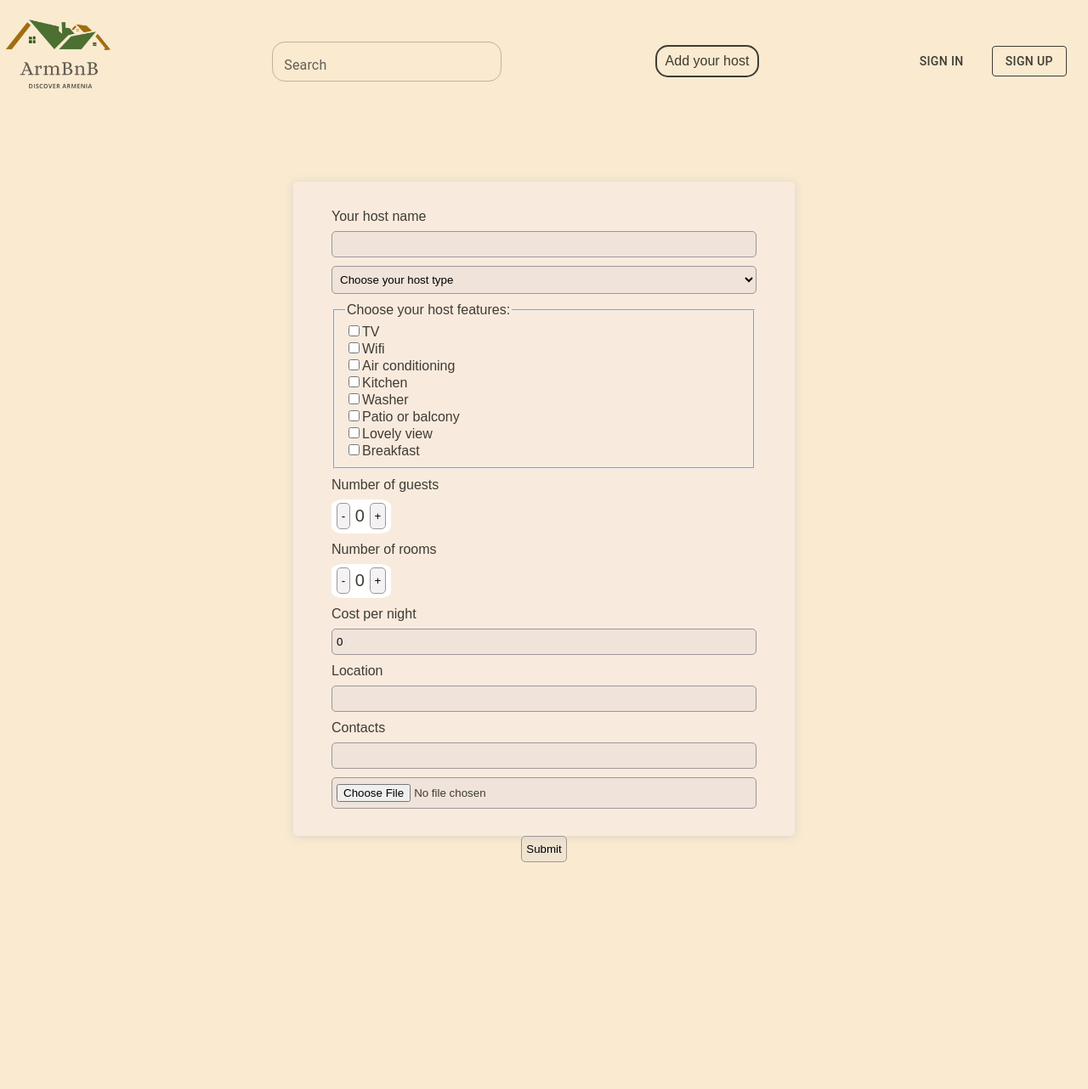
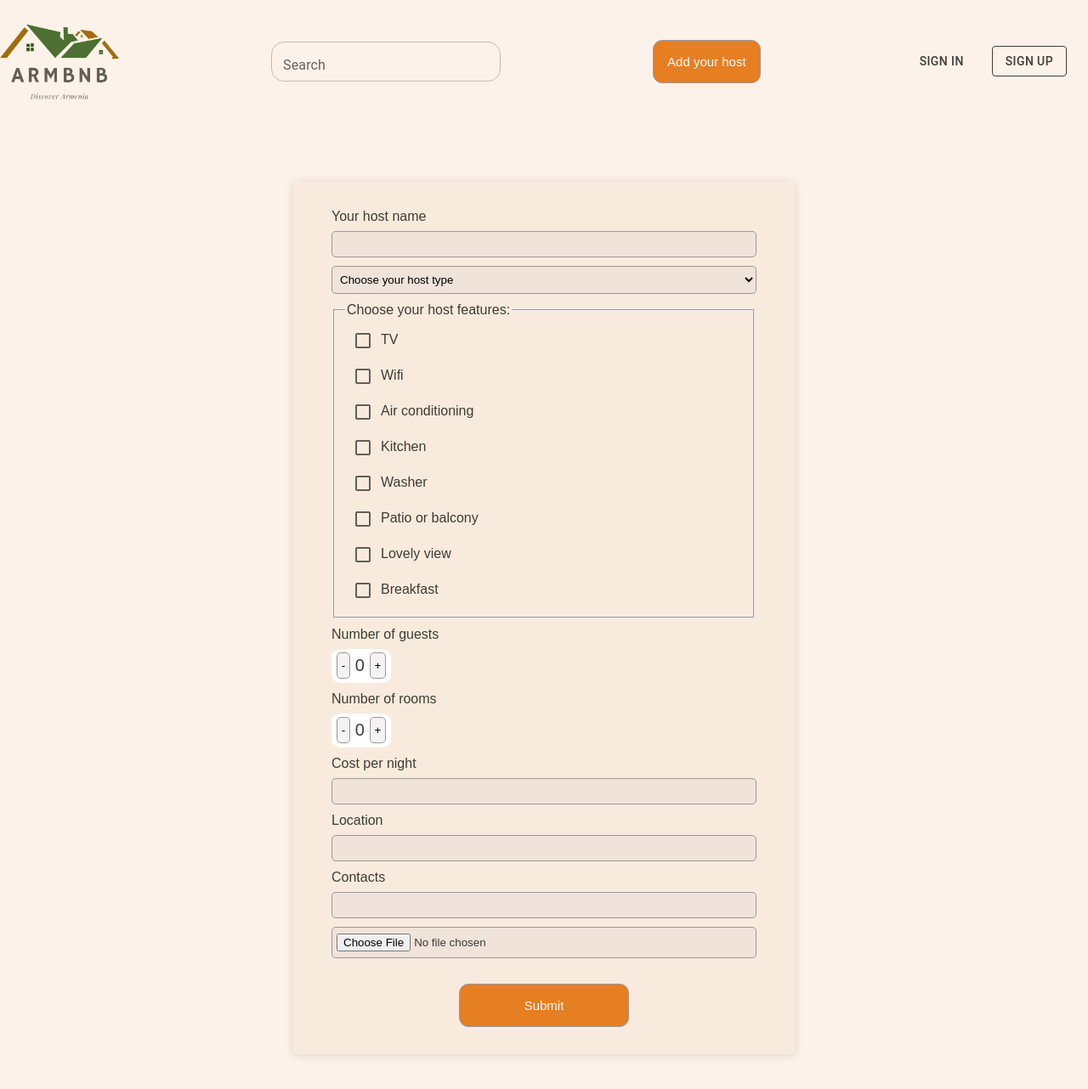
Before and after one commit to GregMatinyan/ArmBnB, a React (Create React App) app: page /offer in a window 1280 px wide. Shown: the top 1282 px of the page at 85% size. Before the commit the page ends 1015 px from the top, so only its background shows below. Built offline with nearby package versions, Linux system fonts and the light colour scheme; no server answers; the HTML template or start-up script is replaced by a standard one.

Commit message:
First look of our page

```diff
--- a/src/components/addHost/AddHost.js
+++ b/src/components/addHost/AddHost.js
@@ -1,10 +1,11 @@
 import React, { useState } from "react";
 import Header from "../headerComponents/Header";
-import styles from "./AddItem.module.css";
+import styles from "./AddHost.module.css";
 import { v4 } from "uuid";
 import { offersCollection, storage } from "../../configs/firebase";
 import { ref, getDownloadURL, uploadBytes } from "firebase/storage";
 import { setDoc, doc } from "@firebase/firestore";
+import Checkbox from "@mui/material/Checkbox";
 
 function AddHost() {
   const [uploadedImage, setUploadedImage] = useState(null);
@@ -20,7 +21,7 @@ function AddHost() {
   const [lovelyView, setLovelyView] = useState(false);
   const [rooms, setRooms] = useState(0);
   const [guests, setGuests] = useState(0);
-  const [price, setPrice] = useState(0);
+  const [price, setPrice] = useState();
   const [contacts, setContacts] = useState("");
   const [location, setLocation] = useState("");
 
@@ -42,7 +43,8 @@ function AddHost() {
     contacts,
   };
 
-  const handleUploadData = async () => {
+  const handleUploadData = async (e) => {
+    e.preventDefault();
     if (uploadedImage == null) return;
     const offerId = hostName.replace(" ", "_") + v4();
     const storageRef = ref(storage, `images/${offerId}/${uploadedImage.name}`);
@@ -52,11 +54,12 @@ function AddHost() {
   };
 
   return (
-    <div>
+    <div className={styles.container}>
       <Header />
       <form className={styles.form}>
         <div>
           <label htmlFor="hname">Your host name</label>
+
           <input
             value={hostName}
             onChange={(e) => setHotelName(e.target.value)}
@@ -71,83 +74,94 @@ function AddHost() {
             onChange={(e) => setHostType(e.target.value)}
           >
             <option> Choose your host type</option>
+            <option>Hotel</option>
             <option>Motel</option>
+            <option>House</option>
+            <option>Apartment</option>
             <option>Cottage</option>
+            <option>VIP</option>
           </select>
         </div>
         <div>
-          <fieldset>
+          <fieldset className={styles.fieldset}>
             <legend>Choose your host features:</legend>
 
             <div>
-              <input
+              <Checkbox
+                id="tv"
+                onChange={() => setTv(!tv)}
                 checked={tv}
-                onChange={() => setTv(!tv)}
-                type="checkbox"
-                id="tv"
+                color="success"
               />
               <label htmlFor="tv">TV</label>
             </div>
+
             <div>
-              <input
+              <Checkbox
+                id="wifi"
+                onChange={() => setwifi(!wifi)}
                 checked={wifi}
-                onChange={() => setwifi(!wifi)}
-                type="checkbox"
-                id="wifi"
+                color="success"
               />
               <label htmlFor="wifi">Wifi</label>
             </div>
+
             <div>
-              <input
+              <Checkbox
+                id="air"
+                onChange={() => setConditioner(!conditioner)}
                 checked={conditioner}
-                onChange={() => setConditioner(!conditioner)}
-                type="checkbox"
-                id="air"
+                color="success"
               />
               <label htmlFor="air">Air conditioning</label>
             </div>
+
             <div>
-              <input
+              <Checkbox
+                id="kitchen"
+                onChange={() => setKitchen(!kitchen)}
                 checked={kitchen}
-                onChange={() => setKitchen(!kitchen)}
-                type="checkbox"
-                id="kitchen"
+                color="success"
               />
               <label htmlFor="kitchen">Kitchen</label>
             </div>
+
             <div>
-              <input
+              <Checkbox
+                id="washer"
+                onChange={() => setwasher(!washer)}
                 checked={washer}
-                onChange={() => setwasher(!washer)}
-                type="checkbox"
-                id="washer"
+                color="success"
               />
               <label htmlFor="washer">Washer</label>
             </div>
+
             <div>
-              <input
+              <Checkbox
+                id="patio"
+                onChange={() => setPatio(!patio)}
                 checked={patio}
-                onChange={() => setPatio(!patio)}
-                type="checkbox"
-                id="patio"
+                color="success"
               />
               <label htmlFor="patio">Patio or balcony</label>
             </div>
+
             <div>
-              <input
-                value={lovelyView}
+              <Checkbox
+                id="view"
                 onChange={() => setLovelyView(!lovelyView)}
-                type="checkbox"
-                id="view"
+                checked={lovelyView}
+                color="success"
               />
               <label htmlFor="view">Lovely view</label>
             </div>
+
             <div>
-              <input
-                value={breakfast}
+              <Checkbox
+                id="breakfast"
                 onChange={() => setBreakfast(!breakfast)}
-                type="checkbox"
-                id="breakfast"
+                checked={breakfast}
+                color="success"
               />
               <label htmlFor="breakfast">Breakfast</label>
             </div>
@@ -237,9 +251,10 @@ function AddHost() {
             onChange={(e) => setUploadedImage(e.target.files[0])}
           />
         </div>
+        <button className={styles.subBtn} onClick={handleUploadData}>
+          Submit
+        </button>
       </form>
-
-      <button onClick={handleUploadData}>Submit</button>
     </div>
   );
 }
--- a/src/components/addHost/AddItem.module.css
+++ b/src/components/addHost/AddHost.module.css
@@ -1,3 +1,7 @@
+.container {
+  padding-bottom: 50px;
+}
+
 .form {
   display: flex;
   width: 500px;
@@ -28,6 +32,11 @@ button,
   border: 1px solid #9e9797;
   background-color: rgb(211 205 205 / 26%);
 }
+
+.fieldset input[type="checkbox"] {
+  background-color: blue;
+}
+
 .btn {
   width: 120px;
 }
@@ -73,3 +82,39 @@ button,
 .btnSpan {
   cursor: pointer;
 }
+
+/* .subBtn {
+  width: 130px;
+  margin: auto;
+  margin-top: 20px;
+  cursor: pointer;
+  font-size: 18px;
+  background-color: #e0d4bf;
+  box-shadow: 0 0 4px #ae9f9f;
+  transition: all 0.2s;
+}
+.subBtn:hover {
+  background-color: #dad2c9;
+  box-shadow: 0 0 7px #ae9f9f;
+} */
+
+.subBtn {
+  margin: auto;
+  margin-top: 20px;
+  width: 200px;
+  transition: all 0.2s;
+  cursor: pointer;
+  padding: 1rem 1rem;
+  border-radius: 11px;
+  color: #fff;
+  background-color: #e67e22;
+  font-size: 15px;
+}
+
+.subBtn:hover {
+  border-radius: 9px;
+  color: #fff;
+  background-color: #cf711f;
+  transition: all 0.3s;
+  box-shadow: 0 0 7px #ae9f9f;
+}
--- a/src/components/headerComponents/Header.js
+++ b/src/components/headerComponents/Header.js
@@ -89,12 +89,12 @@ function Header() {
         <TextField id="outlined-basic" label="Search" variant="outlined" />
       </div>
 
-      <span
+      <button
         onClick={() => navigation(OFFER_PATH)}
         className={styles.addOfferSpan}
       >
         Add your host
-      </span>
+      </button>
       {renderSign()}
     </header>
   );
--- a/src/components/headerComponents/Header.module.css
+++ b/src/components/headerComponents/Header.module.css
@@ -1,6 +1,7 @@
 .logo {
   width: 140px;
   cursor: pointer;
+  background-color: #3f3b34;
 }
 
 .header {
@@ -40,14 +41,18 @@
 }
 
 .addOfferSpan {
-  display: inline-block;
-  border: 2px solid #3f3b34;
-  padding: 8px 10px;
-  border-radius: 15px;
   transition: all 0.2s;
   cursor: pointer;
+  padding: 1rem 1rem;
+  border-radius: 11px;
+  color: #fff;
+  background-color: #e67e22;
+  font-size: 15px;
 }
 
 .addOfferSpan:hover {
-  background-color: #f4ddb5;
+  border-radius: 9px;
+  color: #fff;
+  background-color: #cf711f;
+  transition: all 0.3s;
 }
--- a/src/components/homePage/Home.module.css
+++ b/src/components/homePage/Home.module.css
@@ -31,11 +31,9 @@
 }
 
 .hostDescription {
+  width: 100%;
   display: flex;
+  flex-wrap: wrap;
   justify-content: space-evenly;
   margin-top: 80px;
 }
-
-.hostDescription img {
-  width: 60px;
-}
--- /dev/null
+++ b/src/components/hostPage/RenderHost.module.css
@@ -0,0 +1,48 @@
+.hosts {
+  width: 280px;
+  margin-bottom: 20px;
+  padding: 0 15 0 15;
+  text-decoration: none;
+  color: black;
+}
+
+.hosts img {
+  border-radius: 20px;
+  width: 280px;
+  height: 240px;
+}
+
+.hostContainer {
+  display: flex;
+  flex-direction: column;
+  text-align: left;
+}
+
+.hostContainer p {
+  margin: 10px;
+}
+
+.imgContainer {
+  position: relative;
+  width: 100%;
+  max-width: 400px;
+}
+
+.like {
+  color: red;
+  font-size: 20px;
+  cursor: pointer;
+  border-radius: 10rem;
+  background-color: transparent;
+  border: transparent;
+}
+.like :hover {
+  color: red;
+}
+
+/* .faHeart {
+  position: absolute;
+  z-index: 2;
+  color: red;
+  position: absolute;
+} */
--- a/src/components/hostPage/RenderHosts.js
+++ b/src/components/hostPage/RenderHosts.js
@@ -1,14 +1,22 @@
 import React from "react";
 import { Link } from "react-router-dom";
+import styles from "./RenderHost.module.css";
+// import like from "../../icons/like.png";
 
 function RenderHost({ info }) {
   return (
     <>
-      <Link to={`item/${info.id}`}>
-        <div key={info.id}>
-          <img src={info.url} alt="hostImg" />
-          <p> {info.hostName}</p>
+      <Link className={styles.hosts} to={`item/${info.id}`}>
+        <div className={styles.hostContainer} key={info.id}>
+          <div className={styles.imgContainer}>
+            <div href="#" className={styles.like}>
+              <i className={styles.faHeart}></i>
+            </div>
+            <img src={info.url} alt="hostImg" />
+          </div>
+          <p style={{ fontSize: 26 }}> {info.hostName}</p>
           <p> {info.location}</p>
+          <p>{info.price} $ per/night</p>
         </div>
       </Link>
     </>
--- a/src/icons/icons.js
+++ b/src/icons/icons.js
@@ -28,13 +28,13 @@ export default icons;
 //   Motel,
 //   Cottage,
 // };
-export const hostFeatureIcons = {
-  Skiing,
-  Hiking,
-  Nature,
-  Camping,
-  Vip,
-  "Lovely View": window,
-  "Around Lake": lake,
-  "With Pool": Pool,
-};
+// export const hostFeatureIcons = {
+//   Skiing,
+//   Hiking,
+//   Nature,
+//   Camping,
+//   Vip,
+//   "Lovely View": window,
+//   "Around Lake": lake,
+//   "With Pool": Pool,
+// };
--- a/src/index.css
+++ b/src/index.css
@@ -2,7 +2,7 @@ body {
   margin: 0;
   padding: 0;
   color: #3f3b34;
-  background-color: #f9ead0;
+  background-color: #fdf2e9;
   height: 100vh;
   box-sizing: border-box;
   font-family: sans-serif;
```
Also changed, not shown: src/icons/like.png (added), src/images/Logo.png.
